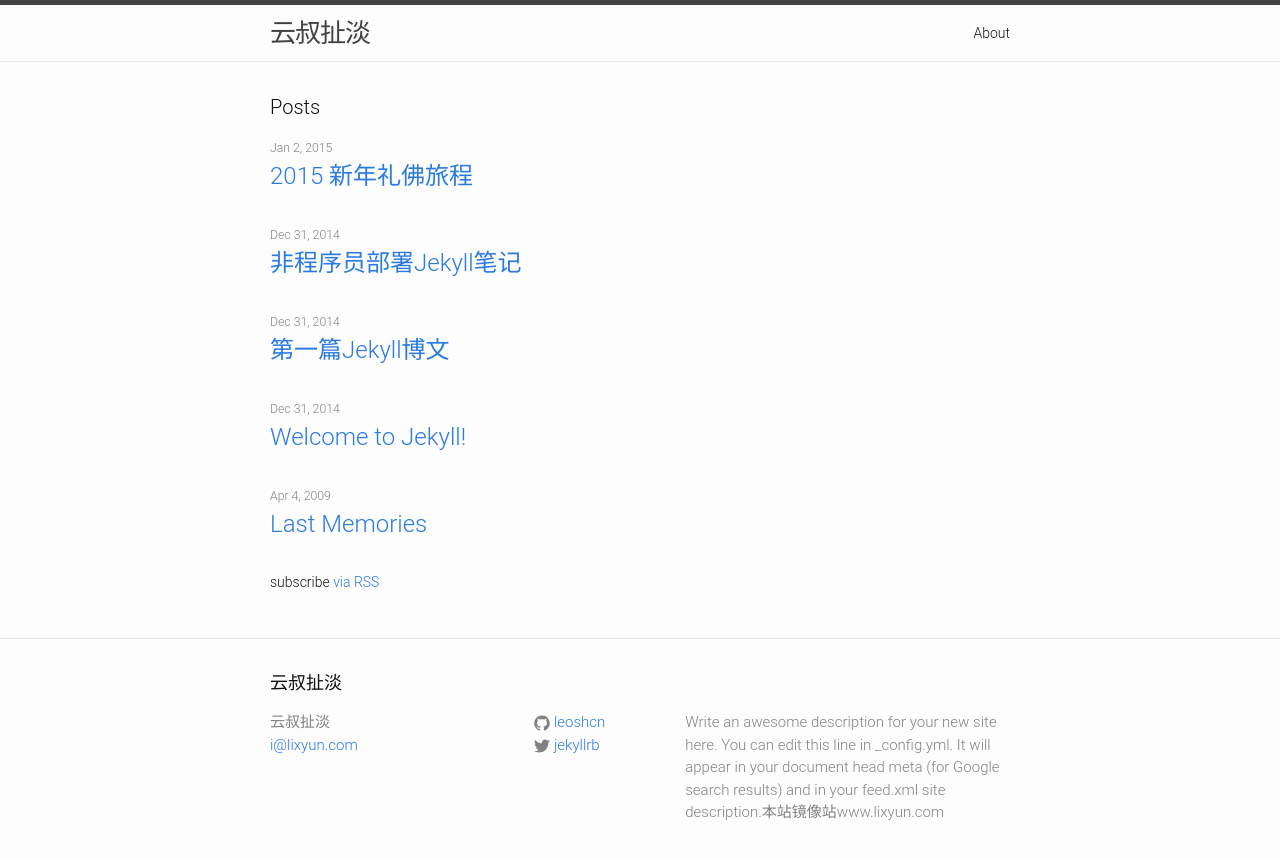
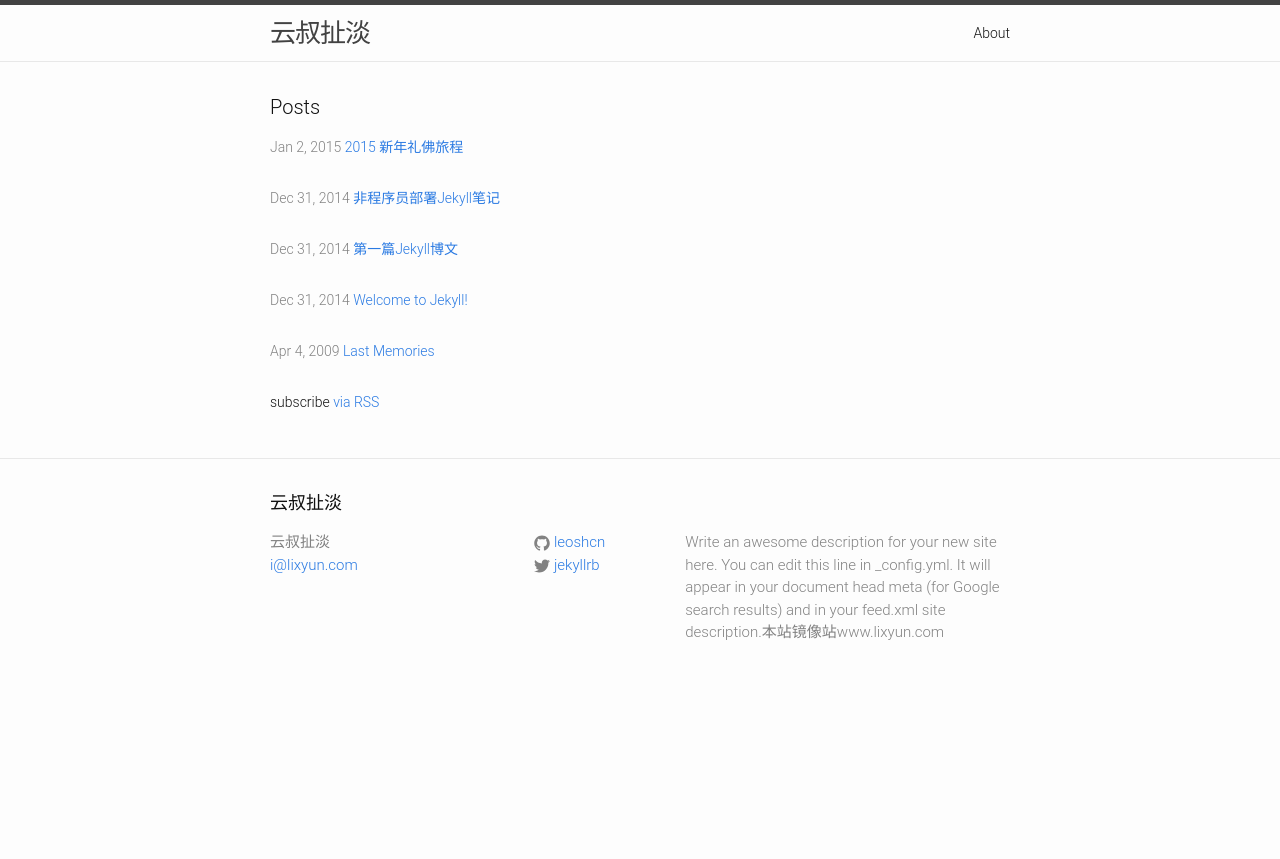
Before and after one commit to leoshcn/leoshcn.github.io, a Jekyll site: the page built from index.html, in a window 1280 px wide. Shown: the top 859 px of the page. Built offline with Jekyll 4.4.1, drawn with Linux system fonts in a browser that asks for light colours.

Commit message:
change style

```diff
--- a/_sass/_layout.scss
+++ b/_sass/_layout.scss
@@ -179,13 +179,12 @@
 }
 
 .post-meta {
-    font-size: $small-font-size;
+    font-size: 14px;
     color: $grey-color;
 }
 
 .post-link {
-    display: block;
-    font-size: 24px;
+    font-size: 14px;
 }
 
 
```
